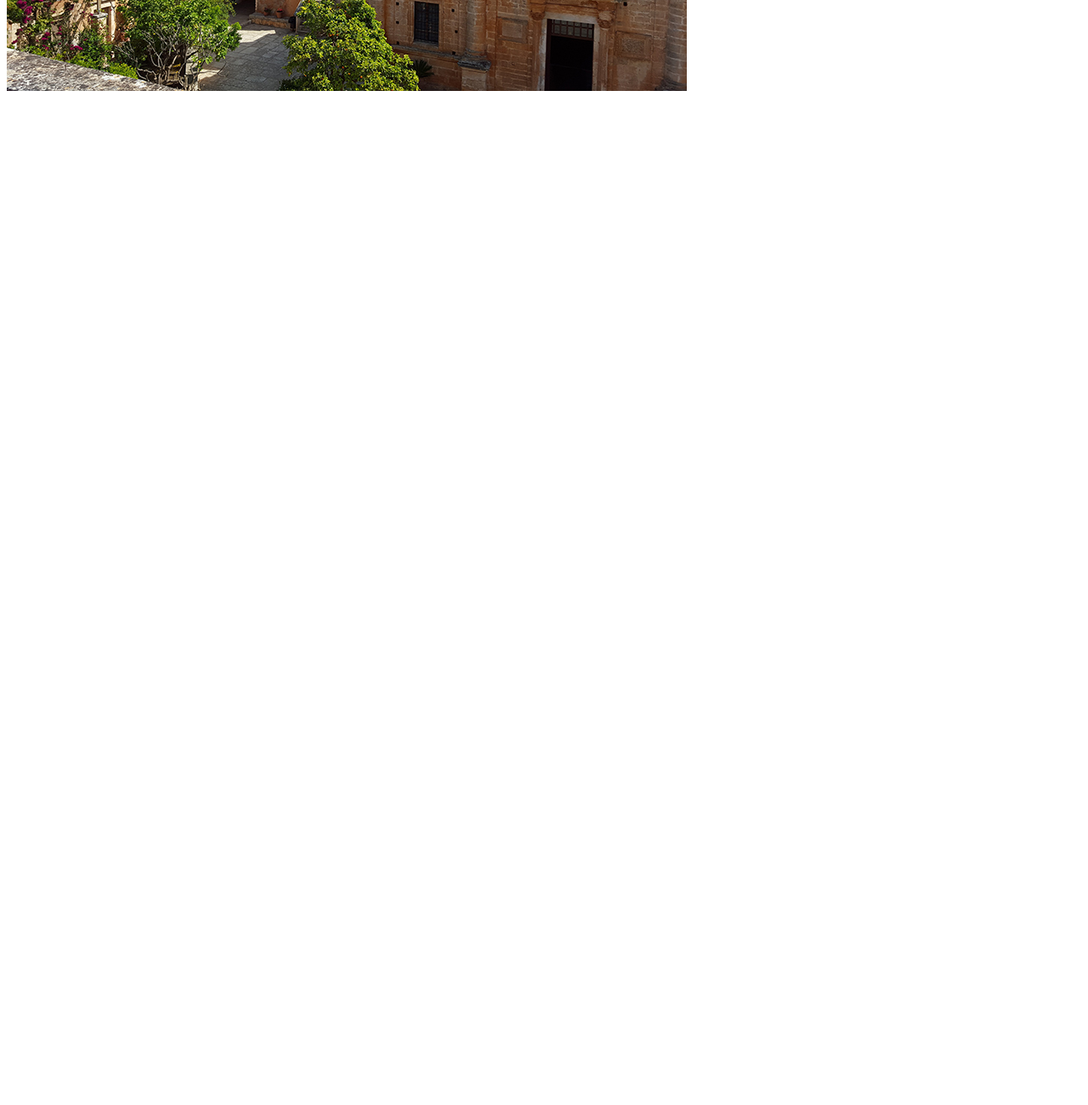
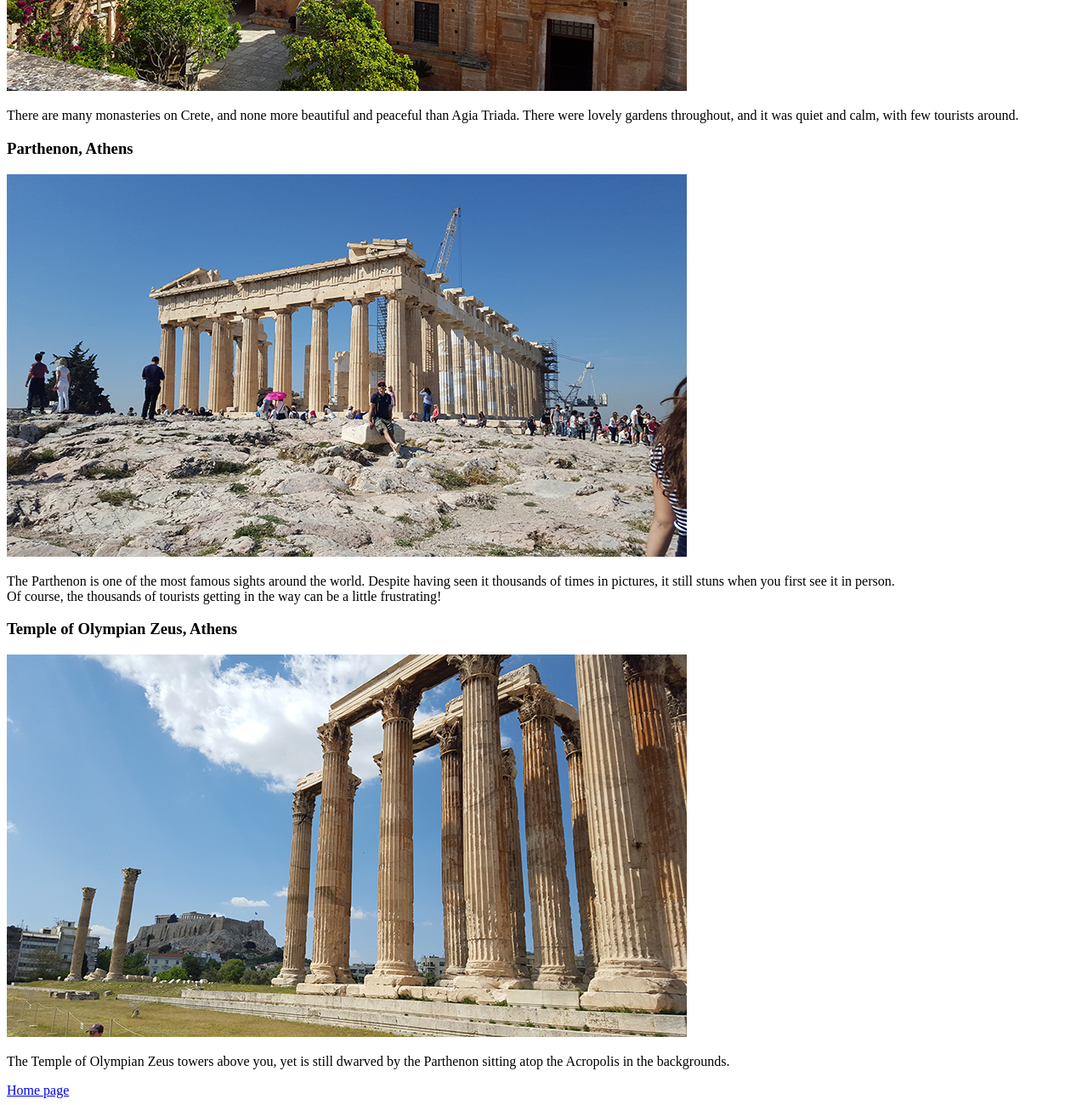
Before and after one commit to standrewscollege2018/2022-year-11-web-design-classwork-emo4964, a plain HTML site: page Europe/greece.html in a window 1280 px wide. Shown: the part 536-1836 px from the top of the page at 85% size. Before the commit the page ends 800 px from the top, so only its background shows below. Drawn offline with Linux system fonts and the light colour scheme.

Commit message:
Greece page
I finished the page about greece

```diff
--- a/Europe/greece.html
+++ b/Europe/greece.html
@@ -10,6 +10,16 @@
 
     <h3>Agia Triada</h3>
     <img src="images/agiatriada.jpg" alt="Agia Triada">
+    <p>There are many monasteries on Crete, and none more beautiful and peaceful than Agia Triada. There were lovely gardens throughout, and it was quiet and calm, with few tourists around.</p>
 
+    <h3>Parthenon, Athens</h3>
+    <img src="images/parthenon.jpg" alt="Parthenon">
+    <p>The Parthenon is one of the most famous sights around the world. Despite having seen it thousands of times in pictures, it still stuns when you first see it in person.<br>Of course, the thousands of tourists getting in the way can be a little frustrating!</p>
+
+    <h3>Temple of Olympian Zeus, Athens</h3>
+    <img src="images/templezeus.jpg" alt="Temple of Zeus">
+    <p>The Temple of Olympian Zeus towers above you, yet is still dwarved by the Parthenon sitting atop the Acropolis in the backgrounds.</p>
+
+    <a href="index.html">Home page</a>
   </body>
 </html>
```
Also changed, not shown: Europe/france.html (added, +10 -0 lines), Europe/index.html (+1 -0 lines).
